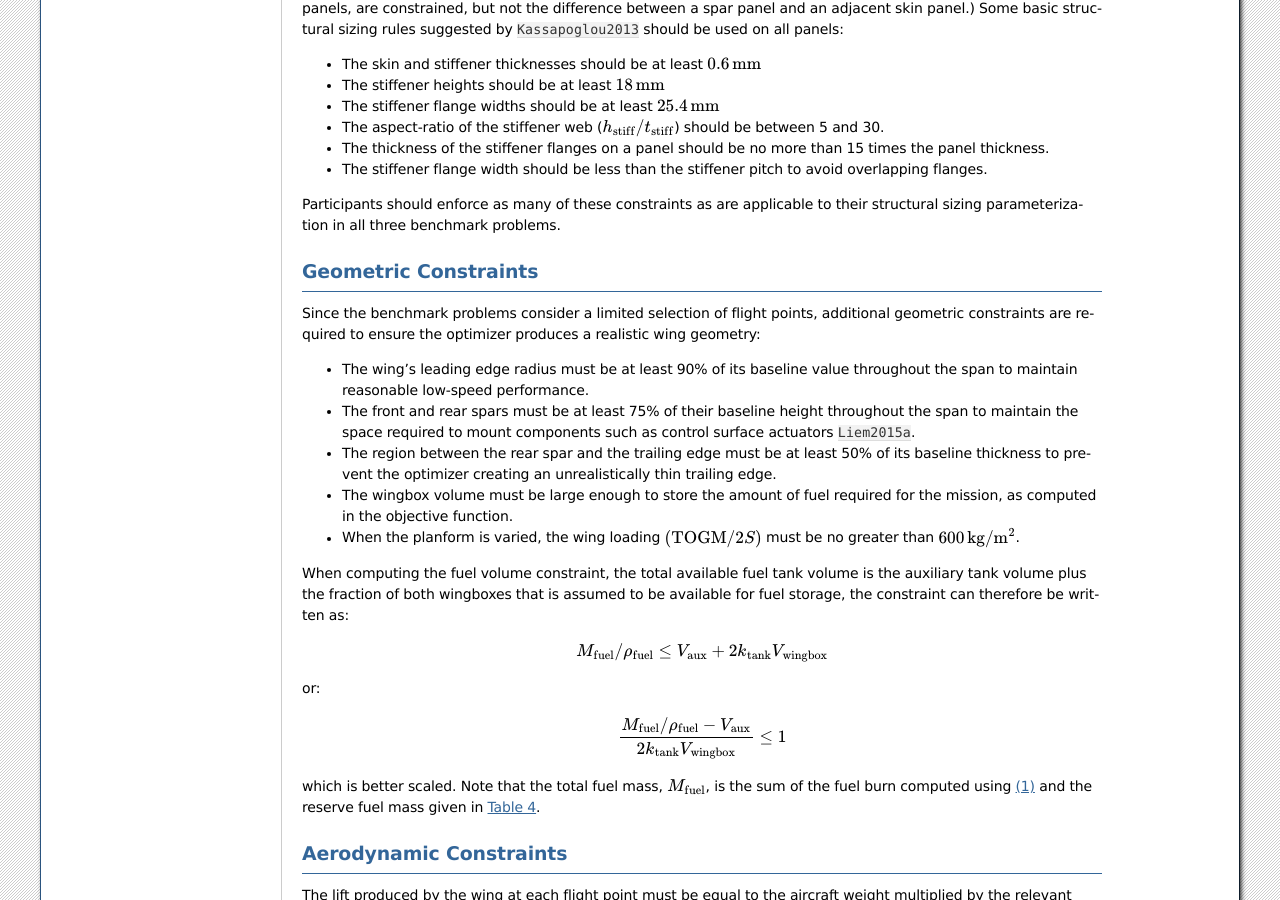
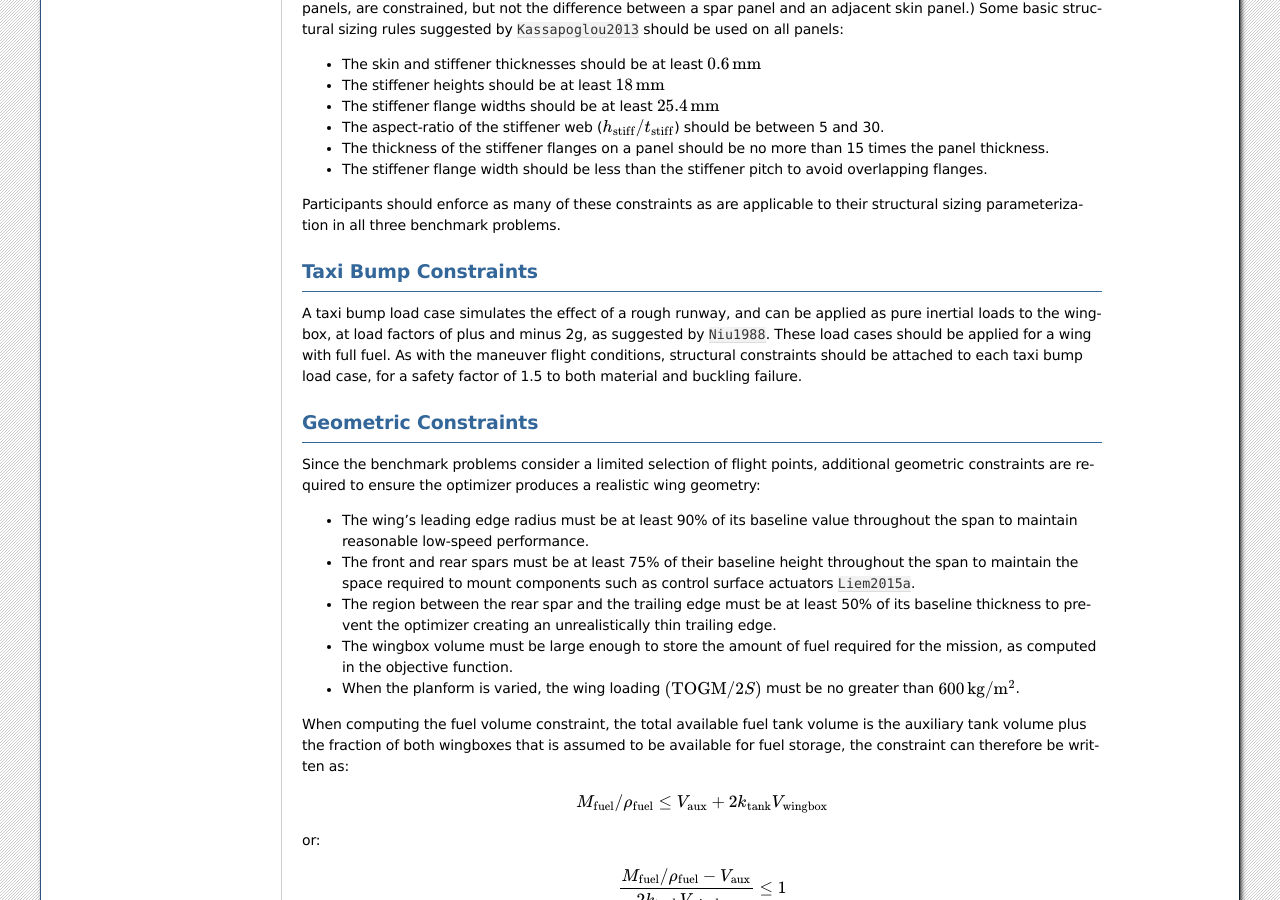
Before and after one commit to kejacobson/MDOAeroelasticBenchmark, a Sphinx documentation site: the page built from docs/source/opt_problem.rst, in a window 1280 px wide and 900 px high, scrolled down 4215 px. Built offline with Sphinx 7.4.7, drawn with Linux system fonts in a browser that asks for light colours; cross-references to code outside the pages are shown as plain code; some of the changed text lies outside the part shown.

Commit message:
added info about taxi bump load case

```diff
--- a/docs/source/opt_problem.rst
+++ b/docs/source/opt_problem.rst
@@ -217,6 +217,11 @@ Some basic structural sizing rules suggested by :cite:t:`Kassapoglou2013` should
 
 Participants should enforce as many of these constraints as are applicable to their structural sizing parameterization in all three benchmark problems.
 
+Taxi Bump Constraints
+----------------------
+
+A taxi bump load case simulates the effect of a rough runway, and can be applied as pure inertial loads to the wingbox, at load factors of plus and minus 2g, as suggested by :cite:t:`Niu1988`. These load cases should be applied for a wing with full fuel.  As with the maneuver flight conditions, structural constraints should be attached to each taxi bump load case, for a safety factor of 1.5 to both material and buckling failure.
+
 Geometric Constraints
 ---------------------
 
--- a/docs/source/refs.bib
+++ b/docs/source/refs.bib
@@ -95,6 +95,14 @@
     year        = {2022}
 }
 
+@Book{Niu1988,
+    author      = {Niu, M.},
+    title       = {Airframe Structural Design},
+    edition     = {9th},
+    publisher   = {Hong Kong Conmilit Press},
+    year        = {1988}
+}
+
 @Book{Raymer1992,
     author      = {Raymer, Daniel P.},
     title       = {Aircraft Design: A Conceptual Approach},
```
